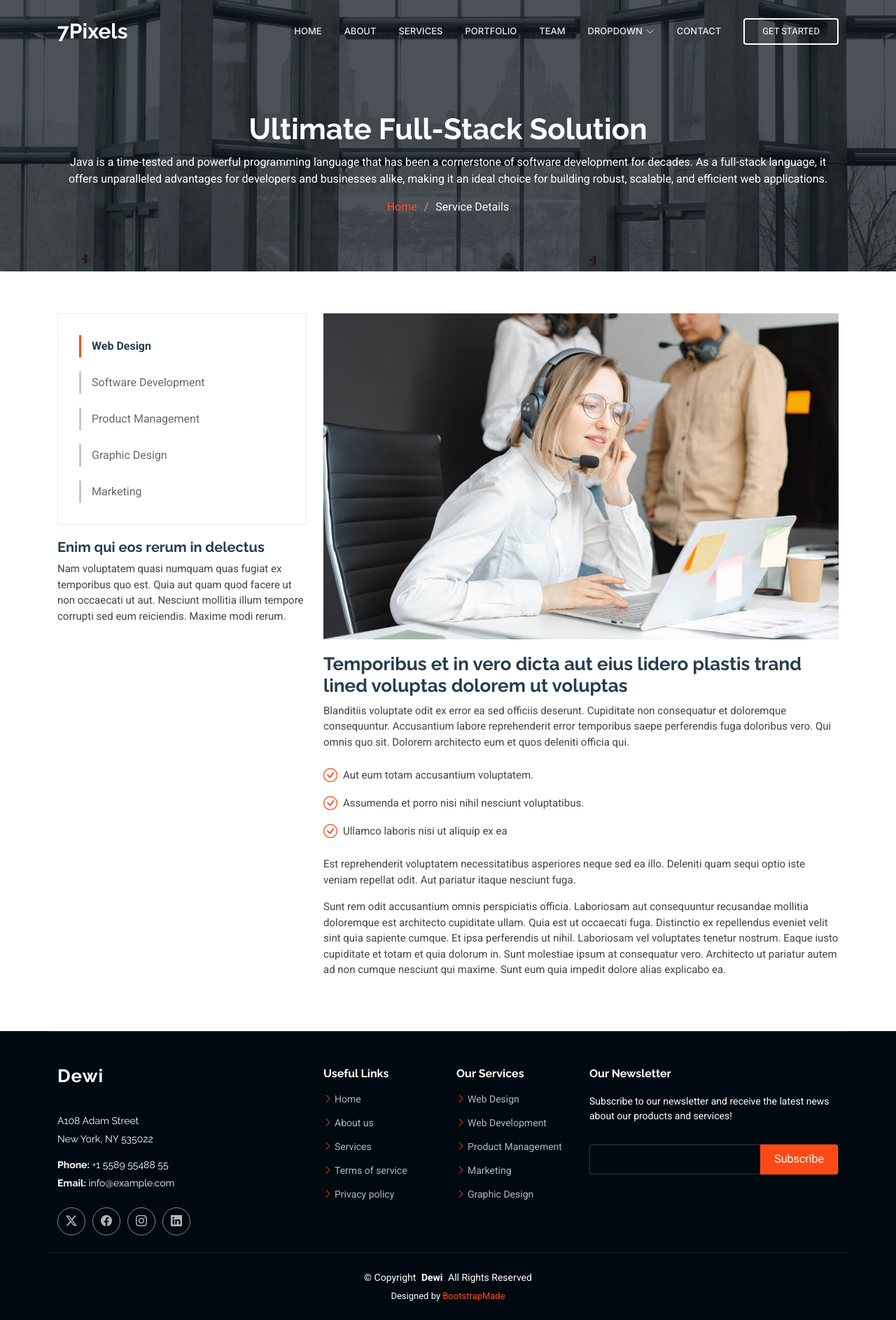
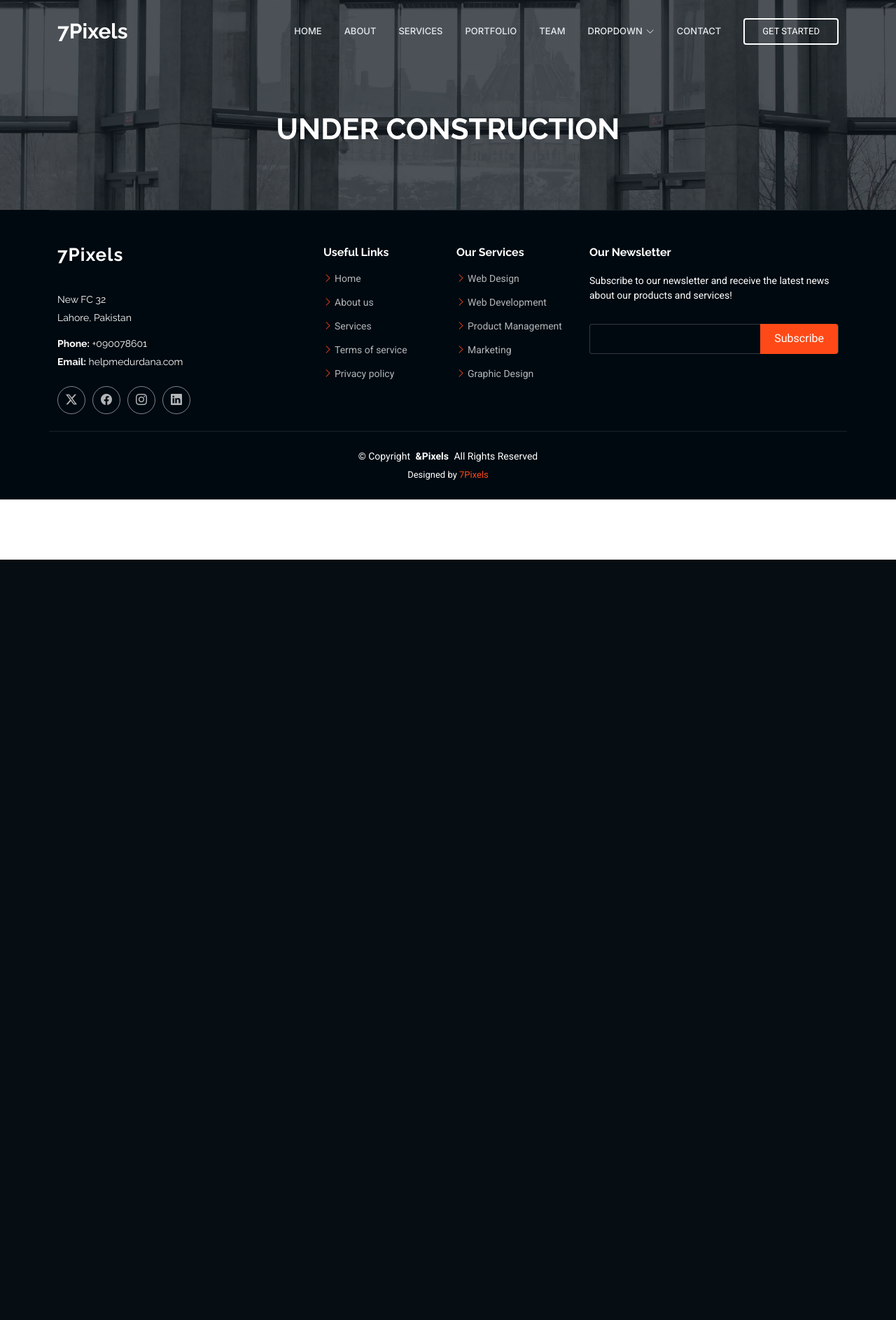
Before and after one commit to ans-naeem/7pixels, a Flask app: page /stacks_n_services/1 in a window 1280 px wide. Shown: the whole page at 70% size. After the commit the page ends 800 px from the top, so only its background shows below. Run offline with Flask 3, Linux system fonts and the light colour scheme; some libraries are stand-ins or nearby versions.

Commit message:
run time logo article rendering done

```diff
--- a/templates/service-details.html
+++ b/templates/service-details.html
@@ -75,11 +75,11 @@
   </header>
 
   <main class="main">
-
+	{%if stack=='JAVA'%}
 		<!-- Page Title -->
 		<div class="page-title dark-background" data-aos="fade" style="background-image: url(static/assets/img/page-title-bg.webp);">
 		  <div class="container position-relative">
-        <h1>Ultimate Full-Stack Solution</h1>
+			<h1>JAVA</h1><h2>Ultimate Full-Stack Solution</h2>
 			<p>Java is a time-tested and powerful programming language that has been a cornerstone of software development for decades. As a full-stack language, it offers unparalleled advantages for developers and businesses alike, making it an ideal choice for building robust, scalable, and efficient web applications.</p>
 			<nav class="breadcrumbs">
 			  <ol>
@@ -98,34 +98,35 @@
 			<div class="row gy-4">
 
 			  <div class="col-lg-4" data-aos="fade-up" data-aos-delay="100">
+			  <h4>Advantages of Java in Full-Stack Development</h4>
+				<p>Java’s enduring presence in the software development world is a testament to its capabilities as a full-stack language. Its robustness, scalability, and continuous evolution make it an edging technology that meets the demands of modern application development..</p>
+
 				<div class="services-list">
-              <a href="#" class="active">Web Design</a>
-              <a href="#">Software Development</a>
-              <a href="#">Product Management</a>
-              <a href="#">Graphic Design</a>
-              <a href="#">Marketing</a>
+				  <a href="#" class="active">Cross-Platform Compatibility</a>
+				  <a href="#">Robust and Secure</a>
+				  <a href="#">Scalability</a>
+				  <a href="#">Comprehensive Ecosystem</a>
+				  <a href="#">Microservices Architecture</a>
+				  <a href="#">Innovative Features</a>
 				</div>
 
-            <h4>Enim qui eos rerum in delectus</h4>
-            <p>Nam voluptatem quasi numquam quas fugiat ex temporibus quo est. Quia aut quam quod facere ut non occaecati ut aut. Nesciunt mollitia illum tempore corrupti sed eum reiciendis. Maxime modi rerum.</p>
 				</div>
 
 			  <div class="col-lg-8" data-aos="fade-up" data-aos-delay="200">
-            <img src="static/assets/img/services.jpg" alt="" class="img-fluid services-img">
-            <h3>Temporibus et in vero dicta aut eius lidero plastis trand lined voluptas dolorem ut voluptas</h3>
+				<img src="{{ url_for('static', filename='assets/img/services.jpg') }}" alt="" class="img-fluid services-img">
+				<h3>Java offers the tools and features needed to deliver exceptional user experiences.</h3>
 				<p>
-              Blanditiis voluptate odit ex error ea sed officiis deserunt. Cupiditate non consequatur et doloremque consequuntur. Accusantium labore reprehenderit error temporibus saepe perferendis fuga doloribus vero. Qui omnis quo sit. Dolorem architecto eum et quos deleniti officia qui.
+				User-Centric Features
 				</p>
 				<ul>
-              <li><i class="bi bi-check-circle"></i> <span>Aut eum totam accusantium voluptatem.</span></li>
-              <li><i class="bi bi-check-circle"></i> <span>Assumenda et porro nisi nihil nesciunt voluptatibus.</span></li>
-              <li><i class="bi bi-check-circle"></i> <span>Ullamco laboris nisi ut aliquip ex ea</span></li>
+				  <li><i class="bi bi-check-circle"></i> <span>Rich User Interfaces</span></li>
+				  <li><i class="bi bi-check-circle"></i> <span>Enhanced Security</span></li>
+				  <li><i class="bi bi-check-circle"></i> <span>Reliability</span></li>
+				  <li><i class="bi bi-check-circle"></i> <span>High Performance</span></li>
 				</ul>
 				<p>
-              Est reprehenderit voluptatem necessitatibus asperiores neque sed ea illo. Deleniti quam sequi optio iste veniam repellat odit. Aut pariatur itaque nesciunt fuga.
-            </p>
+	<h5>Microservices Architecture:</h5> Java’s compatibility with microservices architecture allows developers to build modular and maintainable applications. This is crucial for modern, cloud-based applications that require flexibility and scalability.            </p>
 				<p>
-              Sunt rem odit accusantium omnis perspiciatis officia. Laboriosam aut consequuntur recusandae mollitia doloremque est architecto cupiditate ullam. Quia est ut occaecati fuga. Distinctio ex repellendus eveniet velit sint quia sapiente cumque. Et ipsa perferendis ut nihil. Laboriosam vel voluptates tenetur nostrum. Eaque iusto cupiditate et totam et quia dolorum in. Sunt molestiae ipsum at consequatur vero. Architecto ut pariatur autem ad non cumque nesciunt qui maxime. Sunt eum quia impedit dolore alias explicabo ea.
 				</p>
 			  </div>
 
@@ -137,19 +138,28 @@
 
 	  </main>
 
+	{%else%}
+		<div class="page-title dark-background" data-aos="fade" style="background-image: url(static/assets/img/page-title-bg.webp);">
+		  <div class="container position-relative">
+			<h1>UNDER CONSTRUCTION</h1>
+		  </div>
+		</div>
+
+	{%endif%}
+
   <footer id="footer" class="footer dark-background">
 
     <div class="container footer-top">
       <div class="row gy-4">
         <div class="col-lg-4 col-md-6 footer-about">
           <a href="index.html" class="logo d-flex align-items-center">
-            <span class="sitename">Dewi</span>
+            <span class="sitename">7Pixels</span>
           </a>
           <div class="footer-contact pt-3">
-            <p>A108 Adam Street</p>
-            <p>New York, NY 535022</p>
-            <p class="mt-3"><strong>Phone:</strong> <span>+1 5589 55488 55</span></p>
-            <p><strong>Email:</strong> <span>info@example.com</span></p>
+            <p>New FC 32</p>
+            <p>Lahore, Pakistan</p>
+            <p class="mt-3"><strong>Phone:</strong> <span>+090078601</span></p>
+            <p><strong>Email:</strong> <span>helpmedurdana.com</span></p>
           </div>
           <div class="social-links d-flex mt-4">
             <a href=""><i class="bi bi-twitter-x"></i></a>
@@ -196,13 +206,10 @@
     </div>
 
     <div class="container copyright text-center mt-4">
-      <p>© <span>Copyright</span> <strong class="px-1 sitename">Dewi</strong> <span>All Rights Reserved</span></p>
+      <p>© <span>Copyright</span> <strong class="px-1 sitename">&Pixels</strong> <span>All Rights Reserved</span></p>
       <div class="credits">
-        <!-- All the links in the footer should remain intact. -->
-        <!-- You can delete the links only if you've purchased the pro version. -->
-        <!-- Licensing information: https://bootstrapmade.com/license/ -->
-        <!-- Purchase the pro version with working PHP/AJAX contact form: [buy-url] -->
-        Designed by <a href="https://bootstrapmade.com/">BootstrapMade</a>
+
+        Designed by <a href="{{url_for('homepage')}}">7Pixels</a>
       </div>
     </div>
 
@@ -215,17 +222,17 @@
   <div id="preloader"></div>
 
   <!-- Vendor JS Files -->
-  <script src="static/assets/vendor/bootstrap/js/bootstrap.bundle.min.js"></script>
-  <script src="static/assets/vendor/php-email-form/validate.js"></script>
-  <script src="static/assets/vendor/aos/aos.js"></script>
-  <script src="static/assets/vendor/glightbox/js/glightbox.min.js"></script>
-  <script src="static/assets/vendor/purecounter/purecounter_vanilla.js"></script>
-  <script src="static/assets/vendor/swiper/swiper-bundle.min.js"></script>
-  <script src="static/assets/vendor/imagesloaded/imagesloaded.pkgd.min.js"></script>
-  <script src="static/assets/vendor/isotope-layout/isotope.pkgd.min.js"></script>
+  <script src="{{ url_for('static', filename='assets/vendor/bootstrap/js/bootstrap.bundle.min.js') }}"></script>
+  <script src="{{ url_for('static', filename='assets/vendor/php-email-form/validate.js') }}"></script>
+  <script src="{{ url_for('static', filename='assets/vendor/aos/aos.js') }}"></script>
+  <script src="{{ url_for('static', filename='assets/vendor/glightbox/js/glightbox.min.js') }}"></script>
+  <script src="{{ url_for('static', filename='assets/vendor/purecounter/purecounter_vanilla.js') }}"></script>
+  <script src="{{ url_for('static', filename='assets/vendor/swiper/swiper-bundle.min.js') }}"></script>
+  <script src="{{ url_for('static', filename='assets/vendor/imagesloaded/imagesloaded.pkgd.min.js') }}"></script>
+  <script src="{{ url_for('static', filename='assets/vendor/isotope-layout/isotope.pkgd.min.js') }}"></script>
 
   <!-- Main JS File -->
-  <script src="static/assets/js/main.js"></script>
+  <script src="{{ url_for('static', filename='assets/js/main.js') }}"></script>
 
 </body>
 
```
Lines whose indentation alone changed are shown as unchanged.
